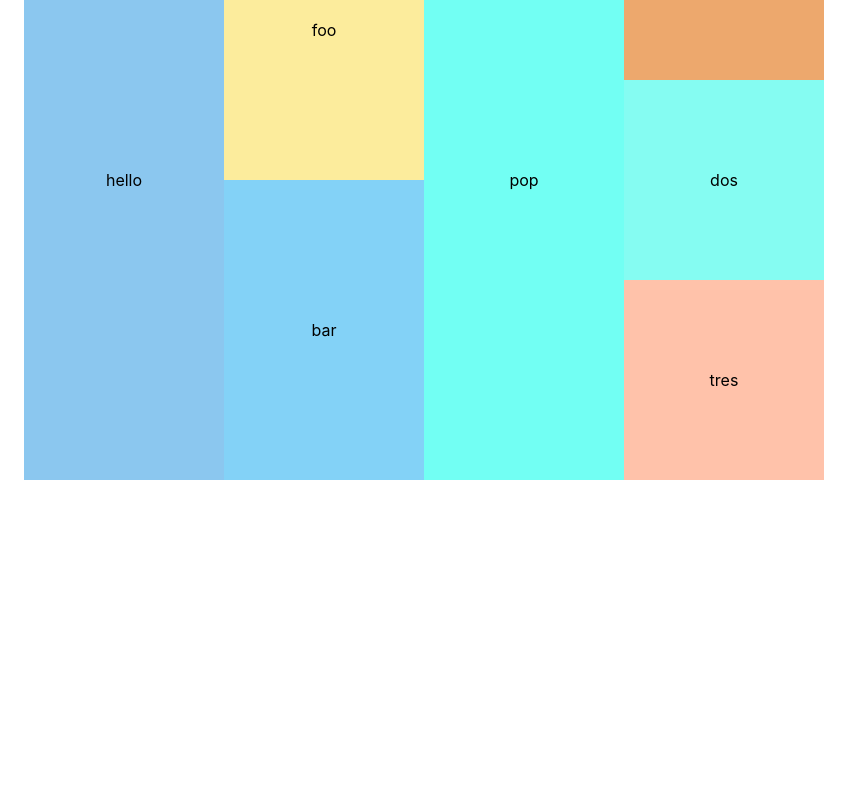
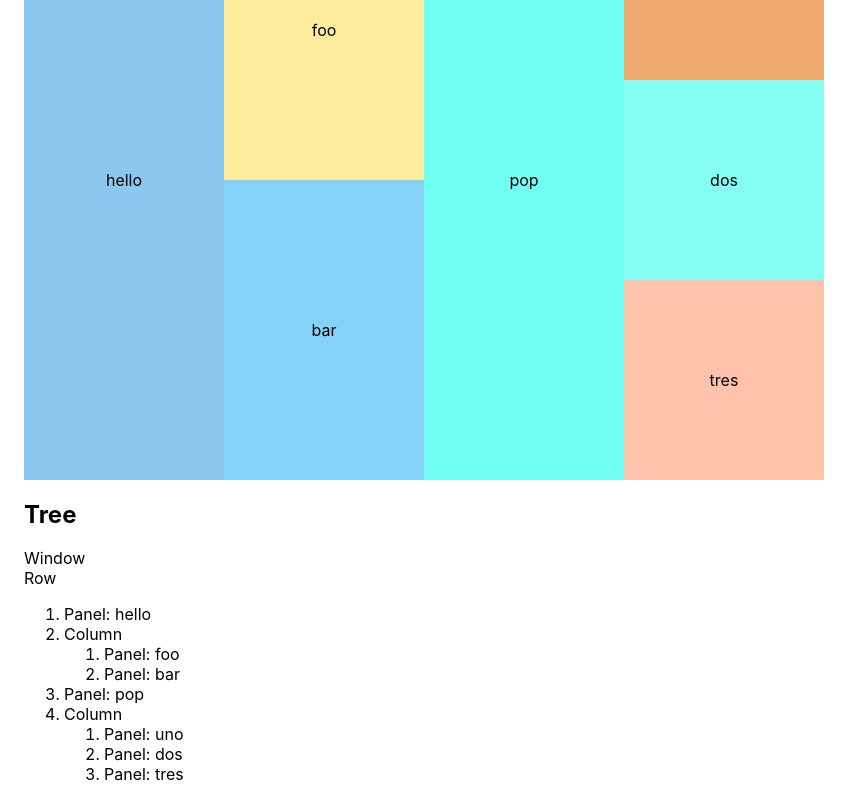
Before and after one commit to gossip-ink/dnd-playground, a React app: page / in a window 1280 px wide. Shown: the part 342-1142 px from the top of the page, without its empty margins (0-863 px from the left). Before the commit the page ends 830 px from the top, so only its background shows below. Built offline with nearby package versions, Linux system fonts and the light colour scheme.

Commit message:
feat: add a simple tree viewer

```diff
--- a/src/components/App.tsx
+++ b/src/components/App.tsx
@@ -4,6 +4,7 @@ import Button from "./Button";
 import { EditorContext } from "./context";
 import { EditorState } from "./state";
 import Window from "./Window";
+import Tree from "./Tree";
 
 const initialValue: EditorState = {
   window: createWindow(
@@ -39,6 +40,10 @@ const App: React.FC<AppProps> = () => {
           <h2>Preview</h2>
           <Window window={editorState.window} width={800} height={600} />
         </main>
+        <section>
+          <h2>Tree</h2>
+          <Tree />
+        </section>
       </div>
     </EditorContext.Provider>
   );
--- /dev/null
+++ b/src/components/Tree.tsx
@@ -0,0 +1,83 @@
+import React from "react";
+import { Model } from "../models";
+import { useSelection, useWindowModel } from "./context";
+import PropTypes from "prop-types";
+
+const Tree: React.FC<TreeProps> = ({}) => {
+  const window = useWindowModel();
+  return (
+    <div>
+      <div>Window</div>
+      {window.root === null ? (
+        <>{window.type}</>
+      ) : (
+        <>
+          <TreeNode model={window.root} />
+        </>
+      )}
+    </div>
+  );
+};
+
+Tree.displayName = "Tree";
+
+Tree.propTypes = {};
+
+export default Tree;
+
+export type TreeProps = {};
+
+const TreeNode: React.FC<TreeNodeProps> = ({ model }) => {
+  const selection = useSelection();
+  switch (model.type) {
+    case "column":
+      return (
+        <>
+          <div>Column</div>
+          <ol>
+            {model.children.map((child) => (
+              <li key={child.id}>
+                <TreeNode model={child} />
+              </li>
+            ))}
+          </ol>
+        </>
+      );
+    case "panel":
+      return (
+        <span
+          style={{
+            fontWeight:
+              selection.findIndex((box) => box.id === model.id) >= 0
+                ? "bold"
+                : "normal",
+          }}
+        >
+          Panel: {model.title}
+        </span>
+      );
+    case "row":
+      return (
+        <>
+          <div>Row</div>
+          <ol>
+            {model.children.map((child) => (
+              <li key={child.id}>
+                <TreeNode model={child} />
+              </li>
+            ))}
+          </ol>
+        </>
+      );
+    default:
+      return <>Unknown</>;
+  }
+};
+
+TreeNode.displayName = "TreeNode";
+
+TreeNode.propTypes = {
+  model: PropTypes.any.isRequired,
+};
+
+export type TreeNodeProps = { model: Model };
--- a/src/components/context.ts
+++ b/src/components/context.ts
@@ -1,4 +1,5 @@
 import { createContext, useContext, useCallback } from "react";
+import { WindowModel } from "../models";
 import { EditorState, SelectedBox } from "./state";
 
 export type EditorContextValue = {
@@ -28,3 +29,7 @@ export function useSelectionControl(): [
     ),
   ];
 }
+
+export function useWindowModel(): WindowModel {
+  return useContext(EditorContext).state.window;
+}
```
